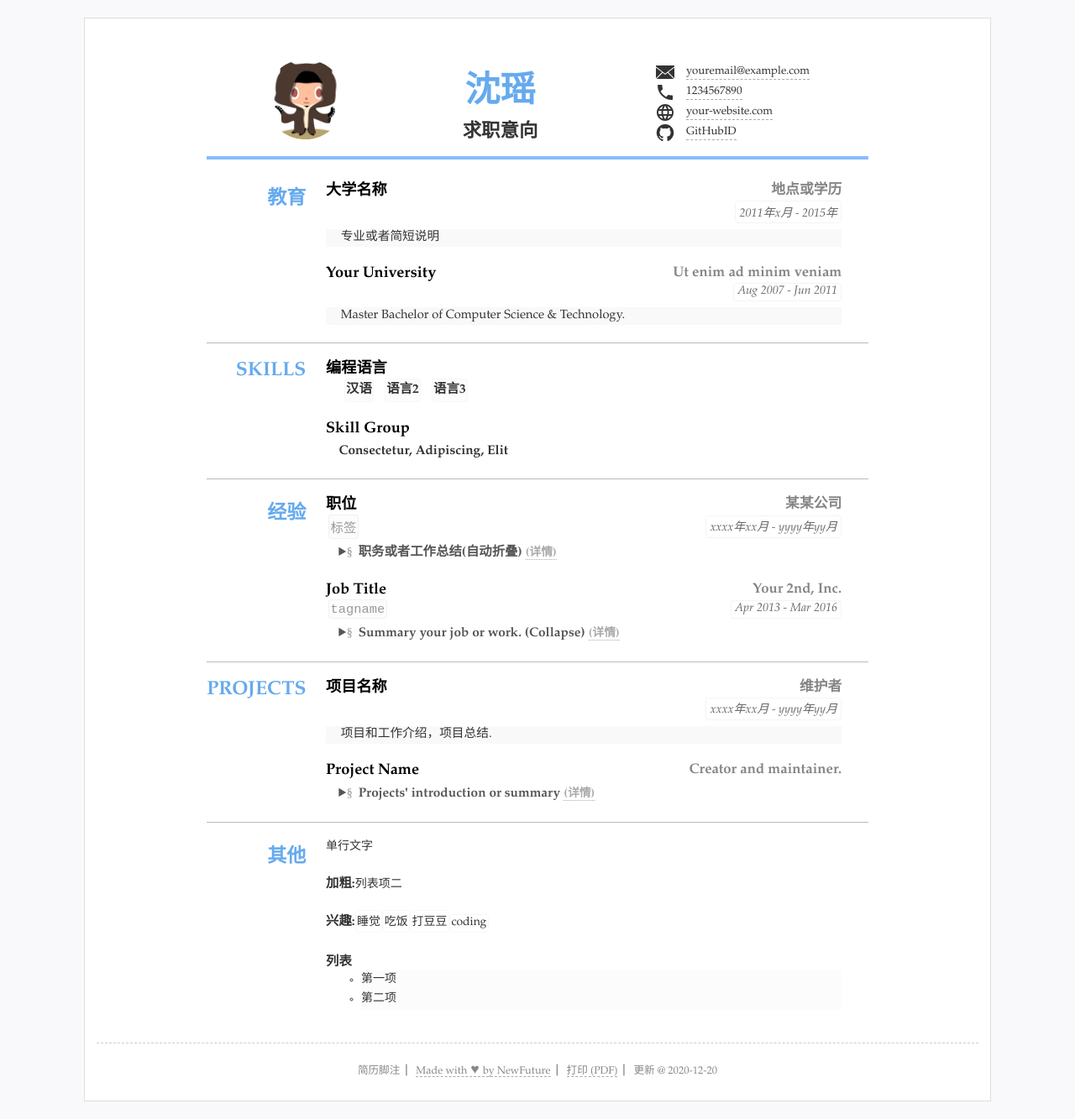
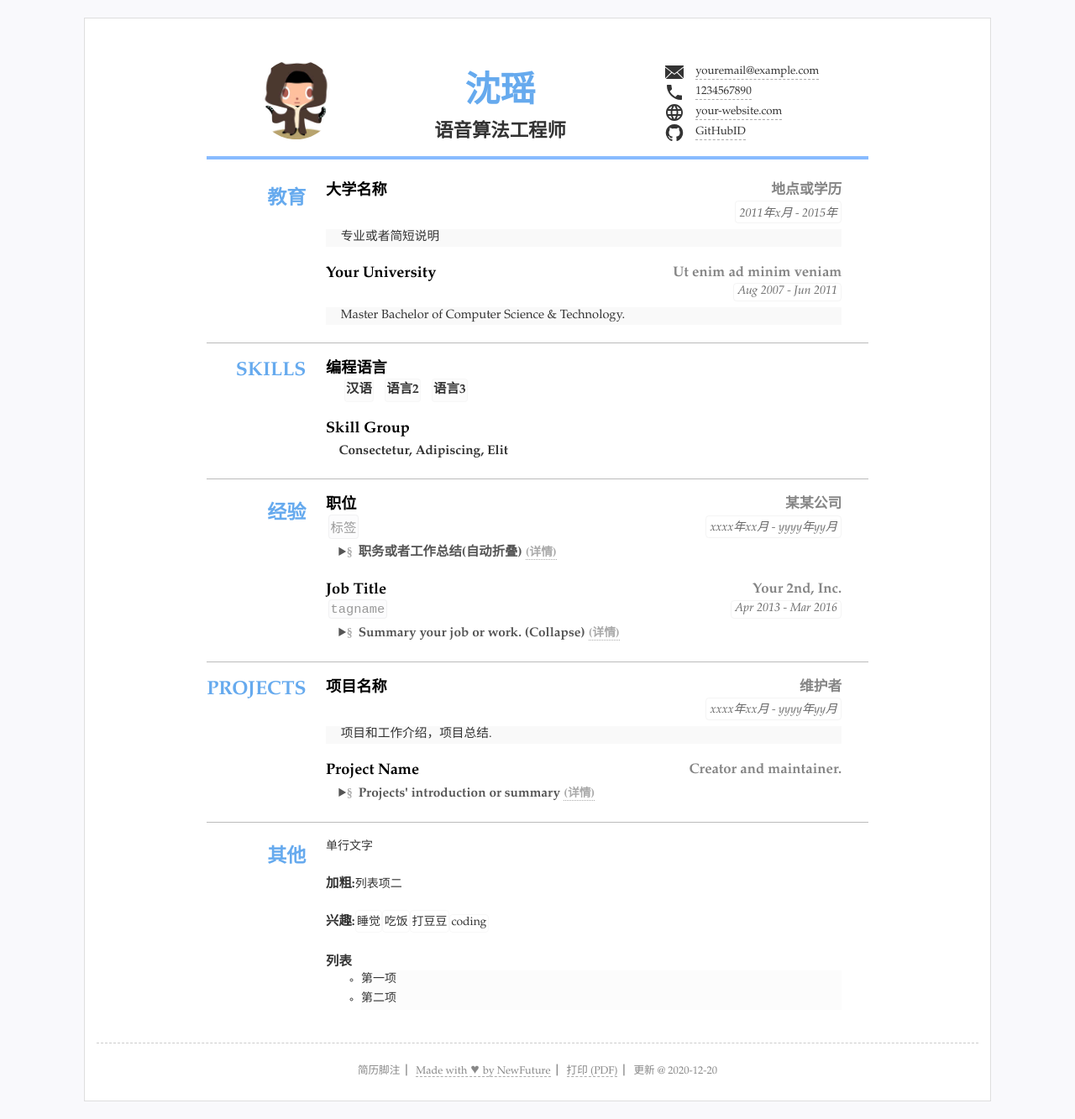
Before and after one commit to shenyao3721/cv, a Jekyll site: the page built from index.html, in a window 1280 px wide. Shown: the whole page at 84% size. Built offline with Jekyll 4.4.1, drawn with Linux system fonts in a browser that asks for light colours.

Commit message:
Update resume.yml

```diff
--- a/_data/resume.yml
+++ b/_data/resume.yml
@@ -4,7 +4,7 @@
 title: "简历"
 lang: "zh" #语言设置 zh表示中文 en 表示英语
 name: "沈瑶"
-jobtitle: "求职意向" #可空不显示
+jobtitle: "语音算法工程师" #可空不显示
 photo: "assets/img/photo.jpg" #照片可空，不显示
 
 #联系方式
```
